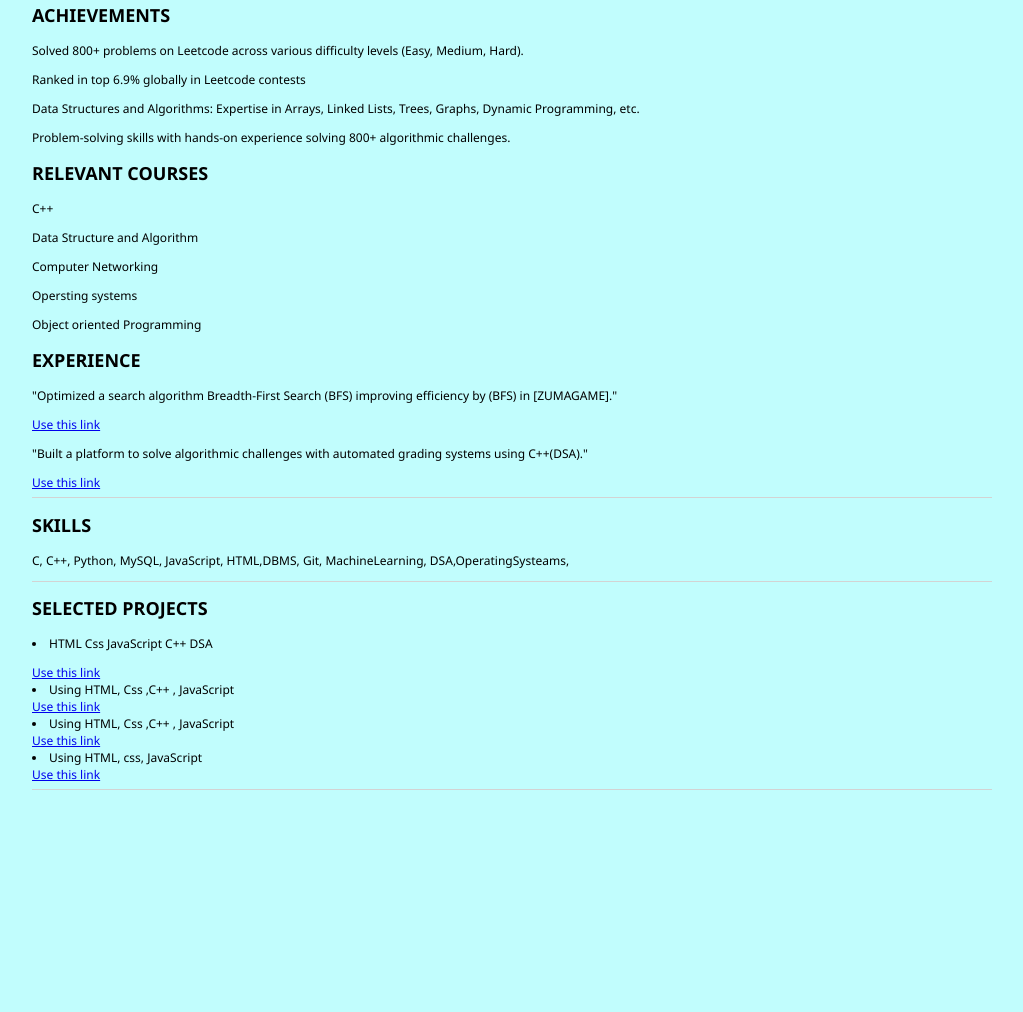
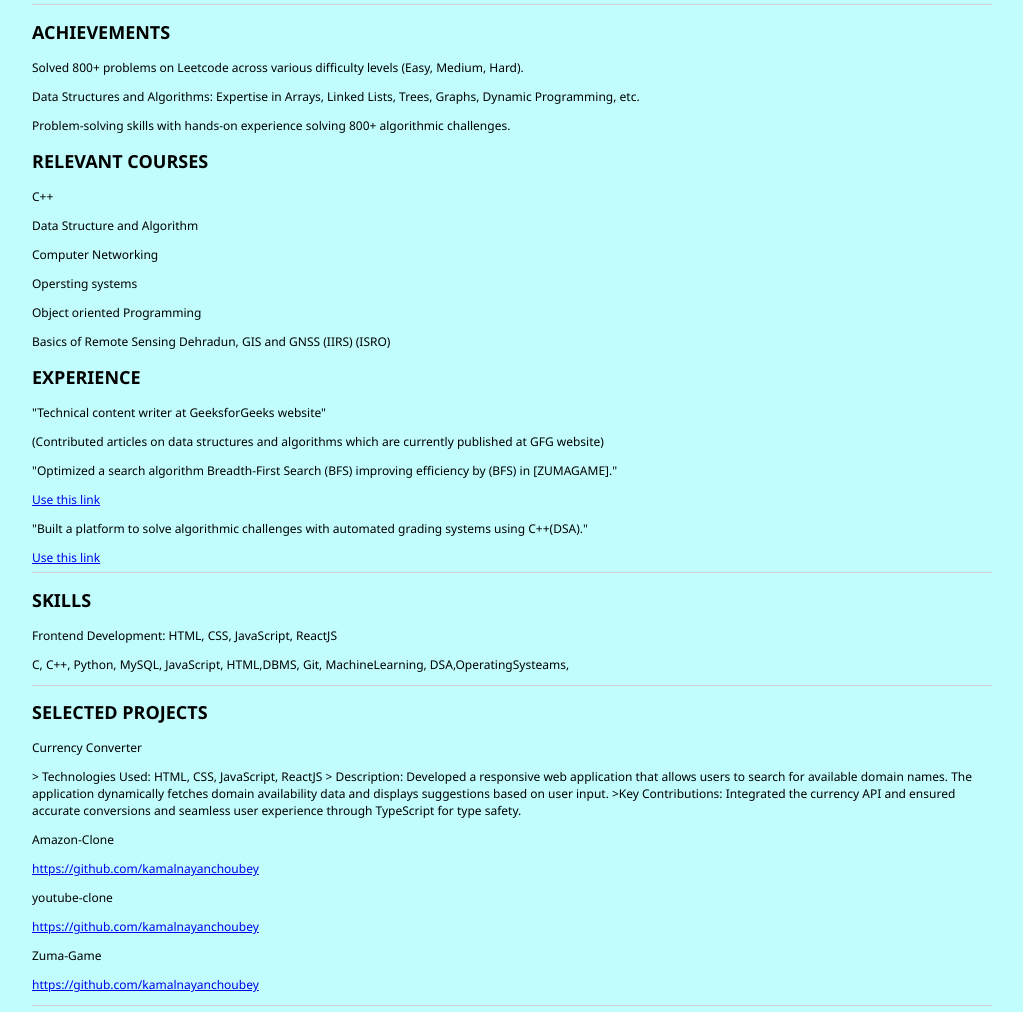
Before and after one commit to kamalnayanchoubey/Resume, a plain HTML site: page index.html in a window 1280 px wide. Shown: the part 565-1577 px from the top of the page, without its empty margins (128-1151 px from the left). Before the commit the page ends 1361 px from the top, so only its background shows below. Drawn offline with Linux system fonts and the light colour scheme.

Commit message:
Update index.html

```diff
--- a/index.html
+++ b/index.html
@@ -17,6 +17,7 @@
         <li>Email:<a href="kamalnayanchoubey5@gmail.com">kamalnayanchoubey5@gmail.com</a></li>
         <li>Linkedin:<a href="https://www.linkedin.com/in/kamal-nayan-choubey-928045289">https://www.linkedin.com/in/kamal-nayan-choubey-928045289</a></li>
         <li>GitHub:<a href="https://github.com/kamalnayanchoubey">https://github.com/kamalnayanchoubey</a></li>
+        <li>LeetCode: <a href="https://leetcode.com/u/kamalnayanchoubey5">https://leetcode.com/u/kamalnayanchoubey5/</a>/</li>
         <li>Phone: 9508010265</li>
     </ul><hr>
     <h2>OBJECTIVE</h2>
@@ -29,7 +30,6 @@
     <hr>
     <h2>ACHIEVEMENTS</h2>
     <p>Solved 800+ problems on Leetcode across various difficulty levels (Easy, Medium, Hard).</p>
-    <p>Ranked in top 6.9% globally in Leetcode contests</p>
     <p>Data Structures and Algorithms: Expertise in Arrays, Linked Lists, Trees, Graphs, Dynamic Programming, etc.</p>
     <p>Problem-solving skills with hands-on experience solving 800+ algorithmic challenges.</p>
 
@@ -39,29 +39,39 @@
     <p>Computer Networking</p>
     <p>Opersting systems</p>
     <P>Object oriented Programming</P>
+    <p>Basics of Remote Sensing Dehradun, GIS and GNSS (IIRS) (ISRO)</p>
     <h2>EXPERIENCE</h2>
+    <p>"Technical content writer at GeeksforGeeks website"</p>
+    <p>(Contributed articles on data structures and algorithms which are currently published at GFG website)</p>
     <p>"Optimized a search algorithm Breadth-First Search (BFS) improving efficiency by (BFS) in [ZUMAGAME]."</p>
     <a href="https://github.com/kamalnayanchoubey/Zuma-Game">Use this link</a>
     <p>"Built a platform to solve algorithmic challenges with automated grading systems using C++(DSA)."</p>
     <a href="https://github.com/kamalnayanchoubey/24-Game">Use this link</a>
 <hr>
 <h2>SKILLS</h2>
+<p>Frontend Development: HTML, CSS, JavaScript, ReactJS</p>
 <p>C, C++, Python, MySQL, JavaScript, HTML,DBMS, Git, MachineLearning, DSA,OperatingSysteams,</p>
 <hr>
   <h2>SELECTED PROJECTS</h2>
-  <p>
-    <li>HTML Css JavaScript C++ DSA</li>
+   <p>Currency Converter</p>
+   > Technologies Used: HTML, CSS, JavaScript, ReactJS
+   > Description: Developed a responsive web application that allows users to search for available
+   domain names. The application dynamically fetches domain availability data and displays
+   suggestions based on user input.
+  >Key Contributions: Integrated the currency API and ensured accurate conversions and seamless
+  user experience through TypeScript for type safety. </p>
 
-    </p>
-  <a href="https://github.com/kamalnayanchoubey/Big-Integer-cpp">Use this link</a>
-  <li>Using HTML, Css ,C++ , JavaScript</li>
+  <p>Amazon-Clone</p>
+  <a href="https://github.com/kamalnayanchoubey">https://github.com/kamalnayanchoubey</a>
 
-  <a href="https://github.com/kamalnayanchoubey/CurrencyConverter">Use this link</a>
-  <li>Using HTML, Css ,C++ , JavaScript</li>
+  <P>youtube-clone</P>
+  <a href="https://github.com/kamalnayanchoubey">https://github.com/kamalnayanchoubey</a>
 
-  <a href="https://github.com/kamalnayanchoubey/Amazon-Clone">Use this link</a>
-  <li>Using HTML, css, JavaScript</li>
-  <a href="https://github.com/kamalnayanchoubey/RestApi">Use this link</a>
+  <p>Zuma-Game</p>
+  <a href="https://github.com/kamalnayanchoubey">https://github.com/kamalnayanchoubey</a>
+
+  <p></p>
+
   <hr>
 
 </body>
```
